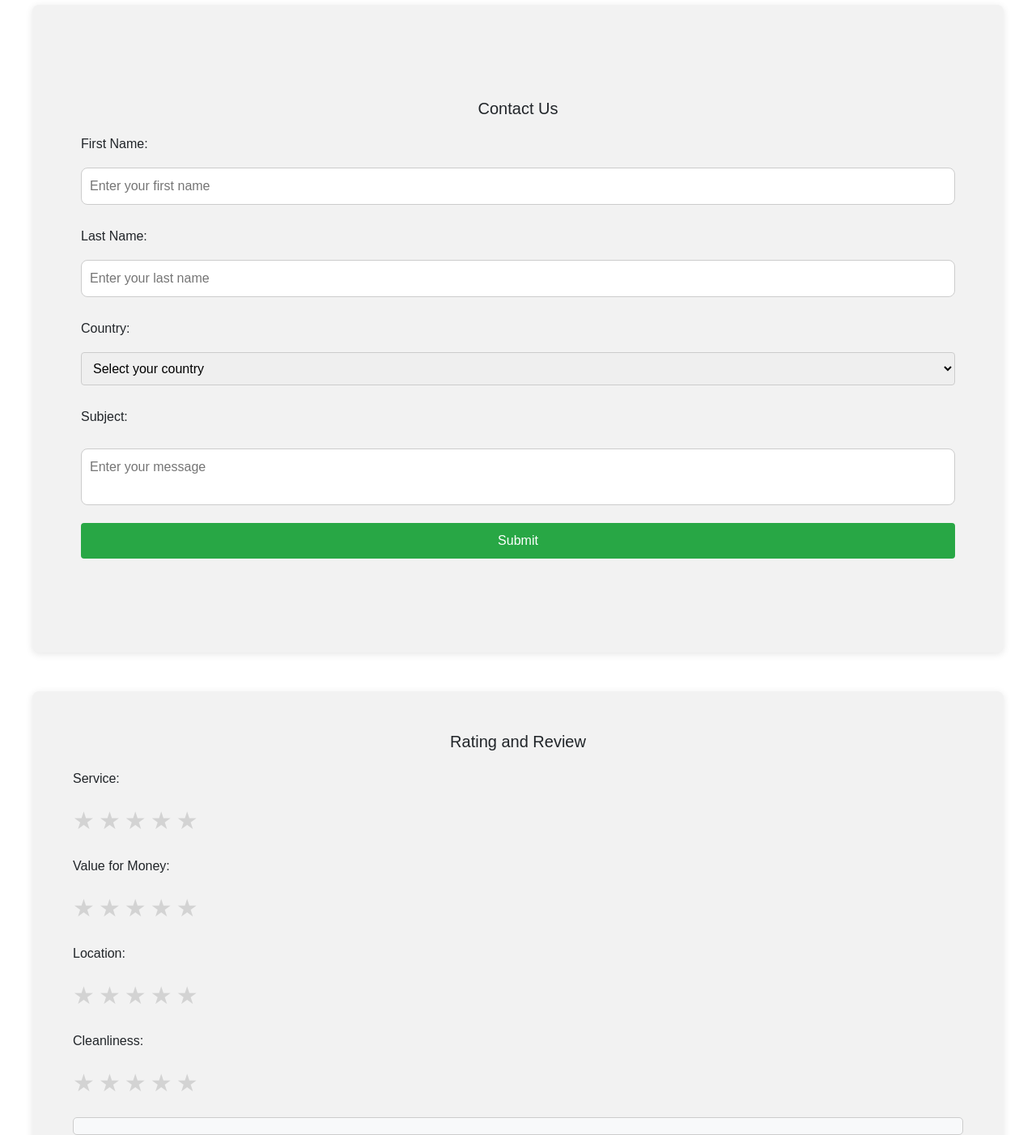
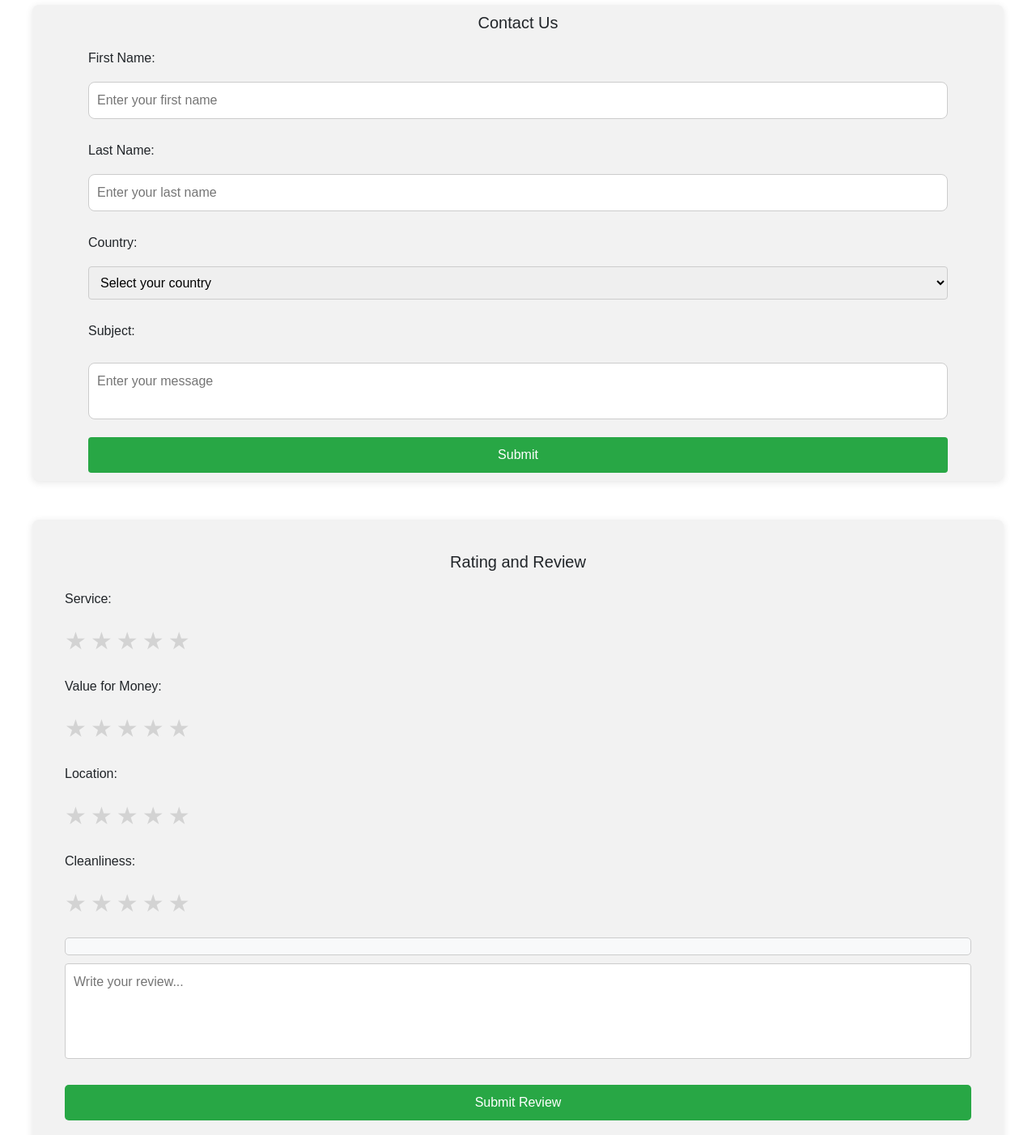
Before and after one commit to LalitPawar2004/PropertyPage_1, a plain HTML site: page index.html in a window 1280 px wide. Shown: the part 5120-6522 px from the top of the page at 81% size. Drawn offline with nearby package versions, Linux system fonts and the light colour scheme.

Commit message:
responsive changes

```diff
--- a/index.html
+++ b/index.html
@@ -64,7 +64,7 @@
 
 
   <!-- property -->
-  <section class="lalit-div">
+  <section class="estate-div">
     <section class="property-listing" id="prop">
       <div class="container">
         <div class="property-card">
@@ -257,7 +257,7 @@
     <br>
     <br>
 
-    <div class="contact-section-lalit" id="contact-us">
+    <div class="contact-section-estate" id="contact-us">
       <div class="contact-form-container">
         <h5>Contact Us</h5>
         <form id="contactForm">
@@ -285,17 +285,17 @@
       </div>
     </div>
     <style>
-      .contact-section-lalit {
+      .contact-section-estate {
         font-family: Arial, sans-serif;
         margin: 0;
         /* Remove default margin */
-        padding: 0;
+        padding: 10px;
         /* Remove default padding */
         display: flex;
         /* Center the form vertically and horizontally */
         justify-content: center;
         align-items: center;
-        height: 100vh;
+        max-height: 100%;
         /* Full viewport height */
         border-radius: 8px;
         background-color: #f2f2f2;
@@ -304,7 +304,7 @@
       }
 
       .contact-form-container {
-        max-width: 1100px;
+        /* max-width: 1100px; */
         /* Maximum width of the form */
         width: 90%;
       }
@@ -342,7 +342,7 @@
         /* Aligns the select to the right */
       }
 
-      .contact-section-lalit button {
+      .contact-section-estate button {
         padding: 10px 15px;
         border: none;
         border-radius: 4px;
@@ -371,8 +371,8 @@
       }
 
       @media (max-width: 800px) {
-        .contact-section-lalit {
-          max-height: 85vh;
+        .contact-section-estate {
+          height: 100%;
           /* Reduce padding on smaller screens */
         }
       }
@@ -408,7 +408,7 @@
     <br>
 
     <!-- rating & review-->
-    <div class="lalit-review-section">
+    <div class="estate-review-section">
       <div class="review-section">
         <h5 id="review">Rating and Review</h5>
 
--- a/style.css
+++ b/style.css
@@ -74,7 +74,7 @@
   height : 350px;
 }
 
-.lalit-div {
+.estate-div {
   padding: 10px;
   margin: 30px;
 }
@@ -266,18 +266,18 @@ input[type=submit] {
 }
 
 
-.lalit-review-section {
+.estate-review-section {
     font-family: Arial, sans-serif;
     margin: 0;
     /* Remove default margin */
-    padding: 20px;
+    padding: 10px;
     /* Remove default padding */
     display: flex;
     /* Center the form vertically and horizontally */
     /* justify-content: center; */
     /* align-items: center; */
     width: 100%;
-    height: 130vh;
+    height: 100%;
     /* Full viewport height */
     border-radius: 8px;
     background-color: #f2f2f2;
@@ -285,7 +285,7 @@ input[type=submit] {
     /* Light background color */
 }
 
-.lalit-review-section h5{
+.estate-review-section h5{
   text-align: center;
 }
 
@@ -358,8 +358,8 @@ textarea {
 }
 
   @media (max-width: 800px ) {
-    .lalit-review-section{
-      max-height: 110vh;
+    .estate-review-section{
+      height: 100%;
     }
   }
 
```
